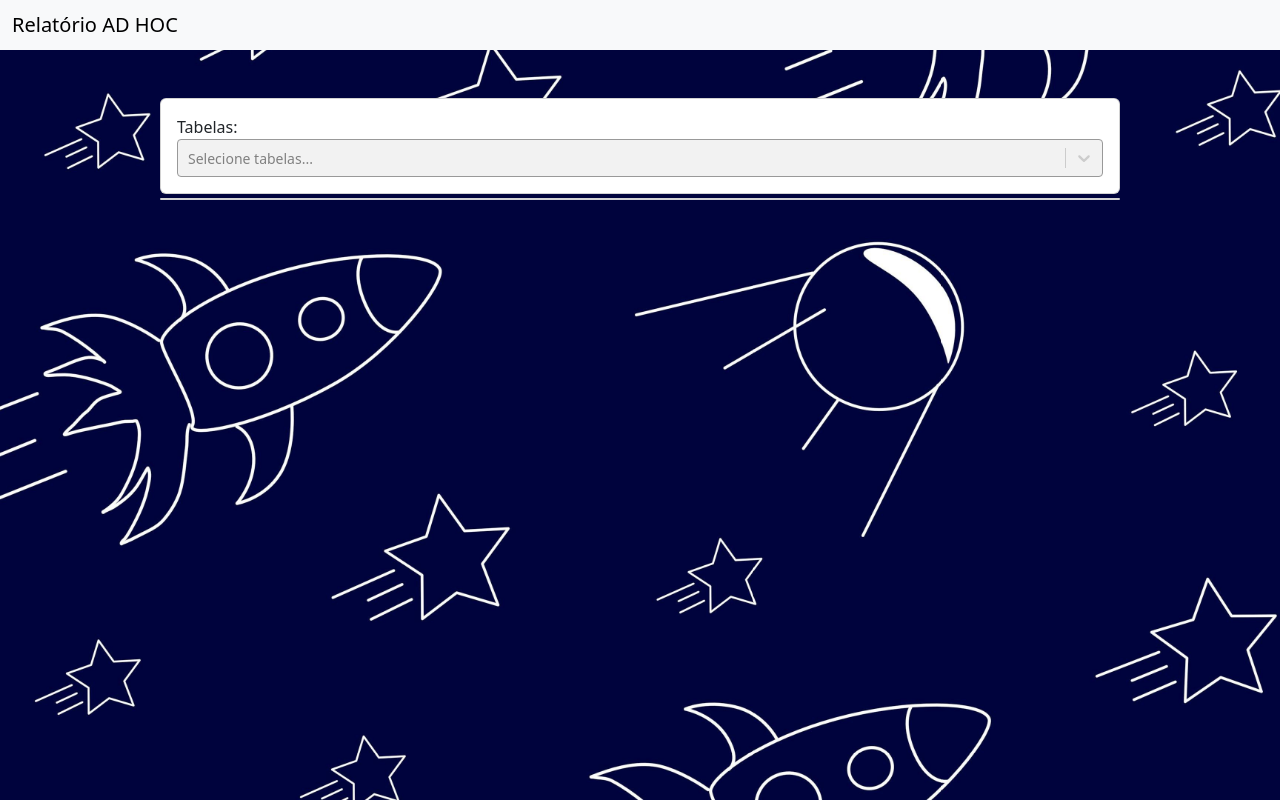
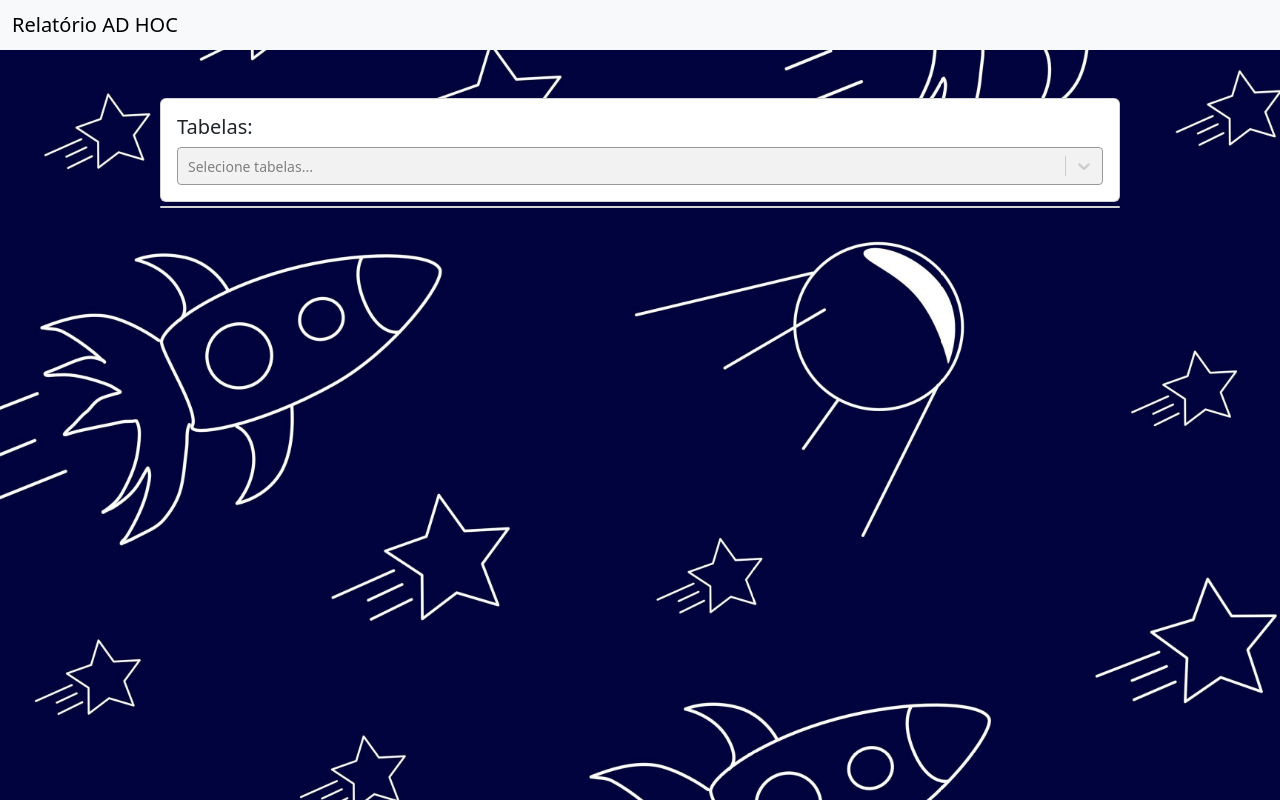
Before and after one commit to PedroNB10/bd2-project, a React (Vite) app in the folder frontend/: page / in a window 1280 px wide. Shown: the top 802 px of the page. Built offline with nearby package versions, Linux system fonts and the light colour scheme.

Commit message:
fix: padronização dos títulos do formulário

```diff
--- a/frontend/src/components/RelatorioAdHoc.tsx
+++ b/frontend/src/components/RelatorioAdHoc.tsx
@@ -302,7 +302,7 @@ const RelatorioAdHoc: React.FC = () => {
             <div className='w-100 d-flex justify-content-center'>
                 {/* <h2>Relatório Ad Hoc</h2> */}
                 <div className="card mt-5 p-3 w-75">
-                    <label>Tabelas:</label>
+                    <h5>Tabelas:</h5>
 
                     <Select
                         isMulti
@@ -321,7 +321,7 @@ const RelatorioAdHoc: React.FC = () => {
 
                     {colunasDisponiveis.length > 0 && (
                         <>
-                            <label>Atributos:</label>
+                            <h5>Atributos:</h5>
                             <Select
                                 isMulti
                                 styles={customStyles}
@@ -341,7 +341,7 @@ const RelatorioAdHoc: React.FC = () => {
                             />
 
                             <div className='mt-1 form-group '>
-                                <h4>Agregações</h4>
+                                <h5>Agregações</h5>
                                 {agregacoes.map((agg, i) => (
                                     <div key={i} className='d-flex col-md-12 mt-1'>
                                         {/* Coluna (somente das já selecionadas) */}
@@ -410,7 +410,7 @@ const RelatorioAdHoc: React.FC = () => {
                             </div>
 
                             <div className='mt-1 form-group'>
-                                <h4>Filtros</h4>
+                                <h5>Filtros</h5>
                                 {filtros.map((filtro, i) => {
                                     const tipo = obterTipoColuna(filtro.coluna);
                                     const operadoresDisponiveis = obterOperadores(tipo);
```
